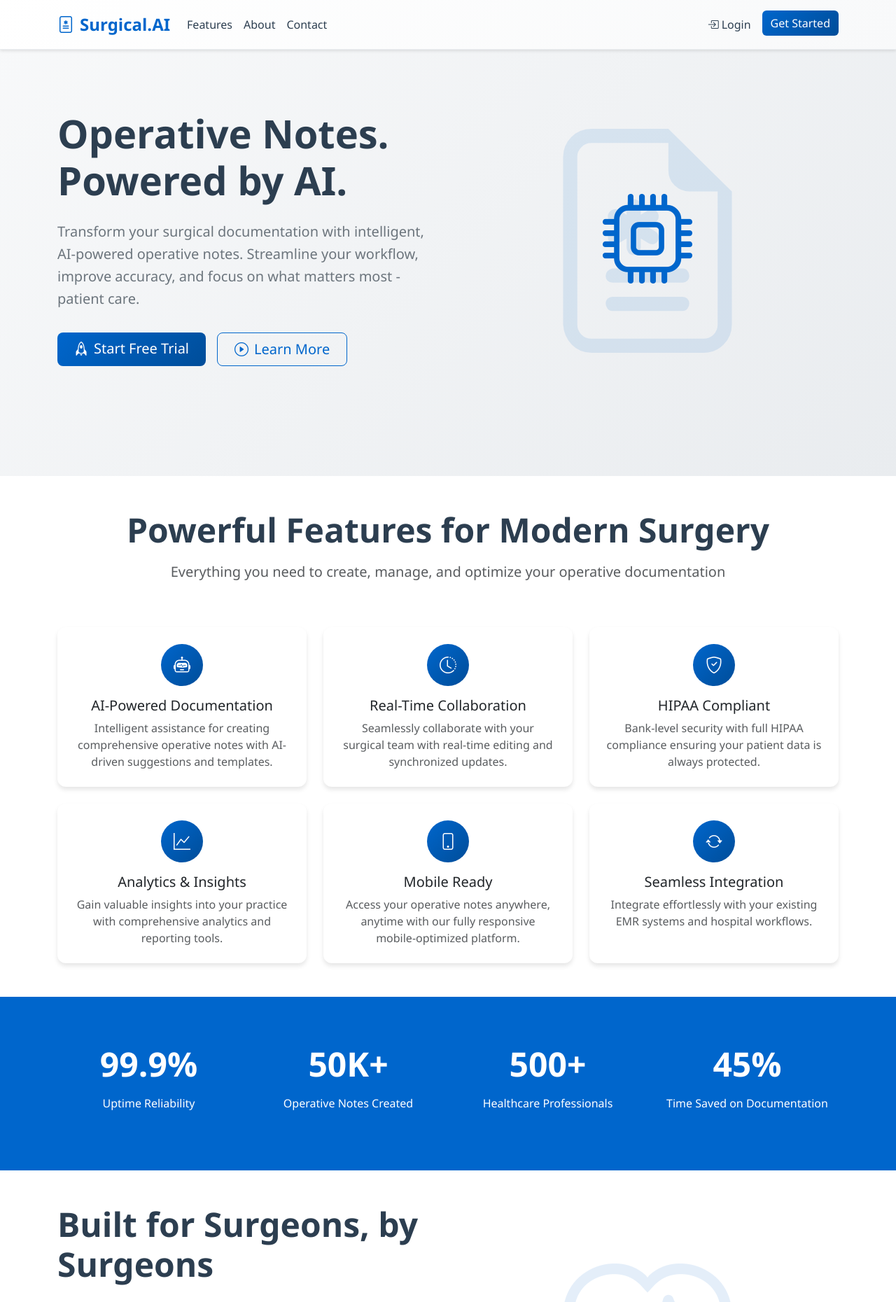
After one commit to orchidsurgical/surgicai-api, a Flask app: page / in a window 1280 px wide. The commit adds this page. Shown: the top 1860 px of the page at 70% size. Run offline with Flask 3, Linux system fonts and the light colour scheme; parts of the project's set-up code (start-up, migrations or seed data) failed here and were passed over.

Commit message:
app spash, api login, user preferences

```diff
--- a/surgicai_api/api/me.py
+++ b/surgicai_api/api/me.py
@@ -22,6 +22,7 @@ class MeUserSchema(Schema):
     timezone = fields.Str(
         allow_none=True, validate=validate_timezone, load_default=None
     )
+    password = fields.Str(load_only=True, required=False)
 
 
 schema = MeUserSchema()
--- a/surgicai_api/ssr/router.py
+++ b/surgicai_api/ssr/router.py
@@ -2,9 +2,11 @@ from flask import Blueprint
 
 from surgicai_api.ssr.views.admin import admin_bp
 from surgicai_api.ssr.views.home import home_bp
+from surgicai_api.ssr.views.index import index_bp
 from surgicai_api.ssr.views.login import login_bp
 
 ssr_router = Blueprint("ssr", __name__)
 ssr_router.register_blueprint(login_bp)
 ssr_router.register_blueprint(home_bp)
 ssr_router.register_blueprint(admin_bp)
+ssr_router.register_blueprint(index_bp)
--- /dev/null
+++ b/surgicai_api/ssr/templates/index.html
@@ -0,0 +1,568 @@
+<!DOCTYPE html>
+<html lang="en">
+<head>
+  <meta charset="UTF-8">
+  <meta name="viewport" content="width=device-width, initial-scale=1.0">
+  <title>Surgical.AI - Operative Notes. Powered by AI.</title>
+  <link href="https://cdn.jsdelivr.net/npm/bootstrap@5.3.0/dist/css/bootstrap.min.css" rel="stylesheet">
+  <link href="https://cdn.jsdelivr.net/npm/bootstrap-icons@1.10.0/font/bootstrap-icons.css" rel="stylesheet">
+  <style>
+    :root {
+      --primary-color: #0066cc;
+      --secondary-color: #004d99;
+      --success-color: #28a745;
+      --info-color: #17a2b8;
+      --warning-color: #ffc107;
+      --danger-color: #dc3545;
+      --light-bg: #f8f9fa;
+      --dark-text: #2c3e50;
+    }
+
+    body {
+      font-family: 'Segoe UI', Tahoma, Geneva, Verdana, sans-serif;
+      background-color: #ffffff;
+      color: var(--dark-text);
+    }
+
+    .navbar-brand {
+      font-weight: 700;
+      color: var(--primary-color) !important;
+      font-size: 1.5rem;
+    }
+
+    .navbar {
+      background: linear-gradient(135deg, #ffffff 0%, #f8f9fa 100%);
+      border-bottom: 1px solid #e9ecef;
+      box-shadow: 0 2px 4px rgba(0,0,0,0.1);
+      padding: 0.75rem 1rem;
+    }
+
+    .nav-link {
+      color: var(--dark-text) !important;
+      font-weight: 500;
+      transition: color 0.3s ease;
+    }
+
+    .nav-link:hover {
+      color: var(--primary-color) !important;
+    }
+
+    .btn-primary {
+      background: linear-gradient(135deg, var(--primary-color) 0%, var(--secondary-color) 100%);
+      border: none;
+      font-weight: 500;
+      transition: all 0.3s ease;
+    }
+
+    .btn-primary:hover {
+      transform: translateY(-1px);
+      box-shadow: 0 4px 8px rgba(0,102,204,0.3);
+    }
+
+    .btn-outline-primary {
+      color: var(--primary-color);
+      border-color: var(--primary-color);
+      font-weight: 500;
+      transition: all 0.3s ease;
+    }
+
+    .btn-outline-primary:hover {
+      background-color: var(--primary-color);
+      border-color: var(--primary-color);
+      transform: translateY(-1px);
+    }
+
+    .hero-section {
+      background: linear-gradient(135deg, #f8f9fa 0%, #e9ecef 100%);
+      padding: 100px 0;
+      min-height: 80vh;
+      display: flex;
+      align-items: center;
+    }
+
+    .hero-title {
+      font-size: 3.5rem;
+      font-weight: 700;
+      color: var(--dark-text);
+      margin-bottom: 1.5rem;
+    }
+
+    .hero-subtitle {
+      font-size: 1.25rem;
+      color: #6c757d;
+      margin-bottom: 2rem;
+      line-height: 1.6;
+    }
+
+    .feature-card {
+      transition: transform 0.3s ease, box-shadow 0.3s ease;
+      border: none;
+      box-shadow: 0 4px 6px rgba(0,0,0,0.1);
+      border-radius: 12px;
+      height: 100%;
+    }
+
+    .feature-card:hover {
+      transform: translateY(-5px);
+      box-shadow: 0 8px 16px rgba(0,0,0,0.15);
+    }
+
+    .feature-icon {
+      width: 60px;
+      height: 60px;
+      background: linear-gradient(135deg, var(--primary-color) 0%, var(--secondary-color) 100%);
+      border-radius: 50%;
+      display: flex;
+      align-items: center;
+      justify-content: center;
+      margin: 0 auto 1rem;
+    }
+
+    .feature-icon i {
+      color: white;
+      font-size: 1.5rem;
+    }
+
+    .stats-section {
+      background: var(--primary-color);
+      color: white;
+      padding: 60px 0;
+    }
+
+    .stat-number {
+      font-size: 3rem;
+      font-weight: 700;
+      margin-bottom: 0.5rem;
+    }
+
+    .cta-section {
+      background: linear-gradient(135deg, var(--light-bg) 0%, #ffffff 100%);
+      padding: 80px 0;
+    }
+
+    .footer {
+      background: var(--dark-text);
+      color: white;
+      padding: 40px 0 20px;
+    }
+
+    .footer a {
+      color: #adb5bd;
+      text-decoration: none;
+      transition: color 0.3s ease;
+    }
+
+    .footer a:hover {
+      color: white;
+    }
+
+    @media (max-width: 768px) {
+      .hero-title {
+        font-size: 2.5rem;
+      }
+
+      .hero-subtitle {
+        font-size: 1.1rem;
+      }
+
+      .stat-number {
+        font-size: 2rem;
+      }
+    }
+  </style>
+</head>
+<body>
+  <!-- Navigation -->
+  <nav class="navbar navbar-expand-lg fixed-top">
+    <div class="container">
+      <a class="navbar-brand d-flex align-items-center" href="/">
+        <i class="bi bi-file-medical me-2"></i>
+        Surgical.AI
+      </a>
+
+      <button class="navbar-toggler" type="button" data-bs-toggle="collapse" data-bs-target="#navbarNav">
+        <span class="navbar-toggler-icon"></span>
+      </button>
+
+      <div class="collapse navbar-collapse" id="navbarNav">
+        <ul class="navbar-nav me-auto">
+          <li class="nav-item">
+            <a class="nav-link" href="#features">Features</a>
+          </li>
+          <li class="nav-item">
+            <a class="nav-link" href="#about">About</a>
+          </li>
+          <li class="nav-item">
+            <a class="nav-link" href="#contact">Contact</a>
+          </li>
+        </ul>
+        <ul class="navbar-nav">
+          <li class="nav-item">
+            <a class="nav-link" href="/login">
+              <i class="bi bi-box-arrow-in-right me-1"></i>Login
+            </a>
+          </li>
+          <li class="nav-item ms-2">
+            <a class="btn btn-primary" href="/login">
+              Get Started
+            </a>
+          </li>
+        </ul>
+      </div>
+    </div>
+  </nav>
+
+  <!-- Hero Section -->
+  <section class="hero-section">
+    <div class="container">
+      <div class="row align-items-center">
+        <div class="col-lg-6">
+          <h1 class="hero-title">Operative Notes.<br>Powered by AI.</h1>
+          <p class="hero-subtitle">
+            Transform your surgical documentation with intelligent, AI-powered operative notes.
+            Streamline your workflow, improve accuracy, and focus on what matters most - patient care.
+          </p>
+          <div class="d-flex flex-wrap gap-3">
+            <a href="/login" class="btn btn-primary btn-lg px-4">
+              <i class="bi bi-rocket me-2"></i>Start Free Trial
+            </a>
+            <a href="#features" class="btn btn-outline-primary btn-lg px-4">
+              <i class="bi bi-play-circle me-2"></i>Learn More
+            </a>
+          </div>
+        </div>
+        <div class="col-lg-6 text-center">
+          <div class="position-relative">
+            <i class="bi bi-file-earmark-medical" style="font-size: 20rem; color: var(--primary-color); opacity: 0.1;"></i>
+            <div class="position-absolute top-50 start-50 translate-middle">
+              <i class="bi bi-cpu" style="font-size: 8rem; color: var(--primary-color);"></i>
+            </div>
+          </div>
+        </div>
+      </div>
+    </div>
+  </section>
+
+  <!-- Features Section -->
+  <section id="features" class="py-5">
+    <div class="container">
+      <div class="row">
+        <div class="col-12 text-center mb-5">
+          <h2 class="display-5 fw-bold mb-3">Powerful Features for Modern Surgery</h2>
+          <p class="lead text-muted">Everything you need to create, manage, and optimize your operative documentation</p>
+        </div>
+      </div>
+
+      <div class="row g-4">
+        <div class="col-lg-4 col-md-6">
+          <div class="card feature-card">
+            <div class="card-body text-center p-4">
+              <div class="feature-icon">
+                <i class="bi bi-robot"></i>
+              </div>
+              <h5 class="card-title">AI-Powered Documentation</h5>
+              <p class="card-text text-muted">
+                Intelligent assistance for creating comprehensive operative notes with AI-driven suggestions and templates.
+              </p>
+            </div>
+          </div>
+        </div>
+
+        <div class="col-lg-4 col-md-6">
+          <div class="card feature-card">
+            <div class="card-body text-center p-4">
+              <div class="feature-icon">
+                <i class="bi bi-clock-history"></i>
+              </div>
+              <h5 class="card-title">Real-Time Collaboration</h5>
+              <p class="card-text text-muted">
+                Seamlessly collaborate with your surgical team with real-time editing and synchronized updates.
+              </p>
+            </div>
+          </div>
+        </div>
+
+        <div class="col-lg-4 col-md-6">
+          <div class="card feature-card">
+            <div class="card-body text-center p-4">
+              <div class="feature-icon">
+                <i class="bi bi-shield-check"></i>
+              </div>
+              <h5 class="card-title">HIPAA Compliant</h5>
+              <p class="card-text text-muted">
+                Bank-level security with full HIPAA compliance ensuring your patient data is always protected.
+              </p>
+            </div>
+          </div>
+        </div>
+
+        <div class="col-lg-4 col-md-6">
+          <div class="card feature-card">
+            <div class="card-body text-center p-4">
+              <div class="feature-icon">
+                <i class="bi bi-graph-up"></i>
+              </div>
+              <h5 class="card-title">Analytics & Insights</h5>
+              <p class="card-text text-muted">
+                Gain valuable insights into your practice with comprehensive analytics and reporting tools.
+              </p>
+            </div>
+          </div>
+        </div>
+
+        <div class="col-lg-4 col-md-6">
+          <div class="card feature-card">
+            <div class="card-body text-center p-4">
+              <div class="feature-icon">
+                <i class="bi bi-phone"></i>
+              </div>
+              <h5 class="card-title">Mobile Ready</h5>
+              <p class="card-text text-muted">
+                Access your operative notes anywhere, anytime with our fully responsive mobile-optimized platform.
+              </p>
+            </div>
+          </div>
+        </div>
+
+        <div class="col-lg-4 col-md-6">
+          <div class="card feature-card">
+            <div class="card-body text-center p-4">
+              <div class="feature-icon">
+                <i class="bi bi-arrow-repeat"></i>
+              </div>
+              <h5 class="card-title">Seamless Integration</h5>
+              <p class="card-text text-muted">
+                Integrate effortlessly with your existing EMR systems and hospital workflows.
+              </p>
+            </div>
+          </div>
+        </div>
+      </div>
+    </div>
+  </section>
+
+  <!-- Stats Section -->
+  <section class="stats-section">
+    <div class="container">
+      <div class="row text-center">
+        <div class="col-lg-3 col-md-6 mb-4">
+          <div class="stat-number">99.9%</div>
+          <p class="mb-0">Uptime Reliability</p>
+        </div>
+        <div class="col-lg-3 col-md-6 mb-4">
+          <div class="stat-number">50K+</div>
+          <p class="mb-0">Operative Notes Created</p>
+        </div>
+        <div class="col-lg-3 col-md-6 mb-4">
+          <div class="stat-number">500+</div>
+          <p class="mb-0">Healthcare Professionals</p>
+        </div>
+        <div class="col-lg-3 col-md-6 mb-4">
+          <div class="stat-number">45%</div>
+          <p class="mb-0">Time Saved on Documentation</p>
+        </div>
+      </div>
+    </div>
+  </section>
+
+  <!-- About Section -->
+  <section id="about" class="py-5">
+    <div class="container">
+      <div class="row align-items-center">
+        <div class="col-lg-6">
+          <h2 class="display-5 fw-bold mb-4">Built for Surgeons, by Surgeons</h2>
+          <p class="lead mb-4">
+            Surgical.AI was created to solve the real challenges surgeons face every day. Our platform combines
+            cutting-edge AI technology with deep understanding of surgical workflows.
+          </p>
+          <div class="row g-3">
+            <div class="col-12">
+              <div class="d-flex align-items-center">
+                <i class="bi bi-check-circle-fill text-success me-3 fs-5"></i>
+                <span>Reduce documentation time by up to 45%</span>
+              </div>
+            </div>
+            <div class="col-12">
+              <div class="d-flex align-items-center">
+                <i class="bi bi-check-circle-fill text-success me-3 fs-5"></i>
+                <span>Improve accuracy with AI-powered validation</span>
+              </div>
+            </div>
+            <div class="col-12">
+              <div class="d-flex align-items-center">
+                <i class="bi bi-check-circle-fill text-success me-3 fs-5"></i>
+                <span>Seamless integration with existing systems</span>
+              </div>
+            </div>
+          </div>
+        </div>
+        <div class="col-lg-6 text-center">
+          <i class="bi bi-heart-pulse" style="font-size: 15rem; color: var(--primary-color); opacity: 0.1;"></i>
+        </div>
+      </div>
+    </div>
+  </section>
+
+  <!-- CTA Section -->
+  <section class="cta-section">
+    <div class="container text-center">
+      <div class="row">
+        <div class="col-lg-8 mx-auto">
+          <h2 class="display-5 fw-bold mb-4">Ready to Transform Your Practice?</h2>
+          <p class="lead mb-4">
+            Join hundreds of healthcare professionals who are already saving time and improving
+            patient care with Surgical.AI.
+          </p>
+          <div class="d-flex flex-wrap justify-content-center gap-3">
+            <a href="/login" class="btn btn-primary btn-lg px-4">
+              <i class="bi bi-rocket me-2"></i>Start Your Free Trial
+            </a>
+            <a href="#contact" class="btn btn-outline-primary btn-lg px-4">
+              <i class="bi bi-telephone me-2"></i>Schedule Demo
+            </a>
+          </div>
+        </div>
+      </div>
+    </div>
+  </section>
+
+  <!-- Contact Section -->
+  <section id="contact" class="py-5 bg-light">
+    <div class="container">
+      <div class="row">
+        <div class="col-12 text-center mb-5">
+          <h2 class="display-5 fw-bold mb-3">Get in Touch</h2>
+          <p class="lead text-muted">Have questions? We'd love to hear from you.</p>
+        </div>
+      </div>
+
+      <div class="row g-4">
+        <div class="col-lg-4 text-center">
+          <div class="mb-3">
+            <i class="bi bi-envelope fs-1 text-primary"></i>
+          </div>
+          <h5>Email Us</h5>
+          <p class="text-muted">info@surgical.ai</p>
+        </div>
+
+        <div class="col-lg-4 text-center">
+          <div class="mb-3">
+            <i class="bi bi-telephone fs-1 text-primary"></i>
+          </div>
+          <h5>Call Us</h5>
+          <p class="text-muted">1-800-SURGICAL</p>
+        </div>
+
+        <div class="col-lg-4 text-center">
+          <div class="mb-3">
+            <i class="bi bi-chat-dots fs-1 text-primary"></i>
+          </div>
+          <h5>Live Chat</h5>
+          <p class="text-muted">Available 24/7</p>
+        </div>
+      </div>
+    </div>
+  </section>
+
+  <!-- Footer -->
+  <footer class="footer">
+    <div class="container">
+      <div class="row">
+        <div class="col-lg-4 mb-4">
+          <h5 class="text-white mb-3">
+            <i class="bi bi-file-medical me-2"></i>Surgical.AI
+          </h5>
+          <p class="text-muted">
+            Revolutionizing surgical documentation with AI-powered operative notes for modern healthcare.
+          </p>
+        </div>
+
+        <div class="col-lg-2 col-md-6 mb-4">
+          <h6 class="text-white mb-3">Product</h6>
+          <ul class="list-unstyled">
+            <li><a href="#features">Features</a></li>
+            <li><a href="#">Pricing</a></li>
+            <li><a href="#">Integrations</a></li>
+            <li><a href="#">API</a></li>
+          </ul>
+        </div>
+
+        <div class="col-lg-2 col-md-6 mb-4">
+          <h6 class="text-white mb-3">Company</h6>
+          <ul class="list-unstyled">
+            <li><a href="#about">About</a></li>
+            <li><a href="#">Careers</a></li>
+            <li><a href="#">Press</a></li>
+            <li><a href="#contact">Contact</a></li>
+          </ul>
+        </div>
+
+        <div class="col-lg-2 col-md-6 mb-4">
+          <h6 class="text-white mb-3">Support</h6>
+          <ul class="list-unstyled">
+            <li><a href="#">Help Center</a></li>
+            <li><a href="#">Documentation</a></li>
+            <li><a href="#">Training</a></li>
+            <li><a href="#">Status</a></li>
+          </ul>
+        </div>
+
+        <div class="col-lg-2 col-md-6 mb-4">
+          <h6 class="text-white mb-3">Legal</h6>
+          <ul class="list-unstyled">
+            <li><a href="#">Privacy</a></li>
+            <li><a href="#">Terms</a></li>
+            <li><a href="#">Security</a></li>
+            <li><a href="#">HIPAA</a></li>
+          </ul>
+        </div>
+      </div>
+
+      <hr class="my-4" style="border-color: #495057;">
+
+      <div class="row align-items-center">
+        <div class="col-md-6">
+          <p class="text-muted mb-0">&copy; 2025 Surgical.AI. All rights reserved.</p>
+        </div>
+        <div class="col-md-6 text-md-end">
+          <div class="d-flex justify-content-md-end gap-3">
+            <a href="#" class="text-muted fs-5"><i class="bi bi-twitter"></i></a>
+            <a href="#" class="text-muted fs-5"><i class="bi bi-linkedin"></i></a>
+            <a href="#" class="text-muted fs-5"><i class="bi bi-github"></i></a>
+          </div>
+        </div>
+      </div>
+    </div>
+  </footer>
+
+  <script src="https://cdn.jsdelivr.net/npm/bootstrap@5.3.0/dist/js/bootstrap.bundle.min.js"></script>
+
+  <script>
+    // Smooth scrolling for anchor links
+    document.querySelectorAll('a[href^="#"]').forEach(anchor => {
+      anchor.addEventListener('click', function (e) {
+        e.preventDefault();
+        const target = document.querySelector(this.getAttribute('href'));
+        if (target) {
+          target.scrollIntoView({
+            behavior: 'smooth',
+            block: 'start'
+          });
+        }
+      });
+    });
+
+    // Add navbar background on scroll
+    window.addEventListener('scroll', function() {
+      const navbar = document.querySelector('.navbar');
+      if (window.scrollY > 50) {
+        navbar.style.background = 'rgba(255, 255, 255, 0.95)';
+        navbar.style.backdropFilter = 'blur(10px)';
+      } else {
+        navbar.style.background = 'linear-gradient(135deg, #ffffff 0%, #f8f9fa 100%)';
+        navbar.style.backdropFilter = 'none';
+      }
+    });
+  </script>
+</body>
+</html>
--- a/surgicai_api/ssr/views/__init__.py
+++ b/surgicai_api/ssr/views/__init__.py
@@ -22,7 +22,7 @@ def check_jwt(view_method=None, require_admin=False):
             if not jwttoken or not (payload := decode_jwt_token(jwttoken)):
                 return redirect(url_for("ssr.login.login", next=request.path))
             user_id = payload.get("user_id")
-            session = app.SessionLocal()
+            session = g.db
             user = session.query(User).filter_by(id=user_id).first()
             if not user:
                 flash("User not found", "danger")
--- /dev/null
+++ b/surgicai_api/ssr/views/index.py
@@ -0,0 +1,11 @@
+from flask import Blueprint, g, render_template, request
+
+from surgicai_api.ssr.views import check_jwt
+
+index_bp = Blueprint("index", __name__)
+
+
+@index_bp.route("/", methods=["GET"])
+def index():
+    # Render the index page
+    return render_template("index.html")
```
Also changed, not shown: surgicai_api/api/login.py (added, +56 -0 lines), surgicai_api/api/router.py (+13 -2 lines), surgicai_api/ssr/templates/preferences.html (+46 -6 lines).
